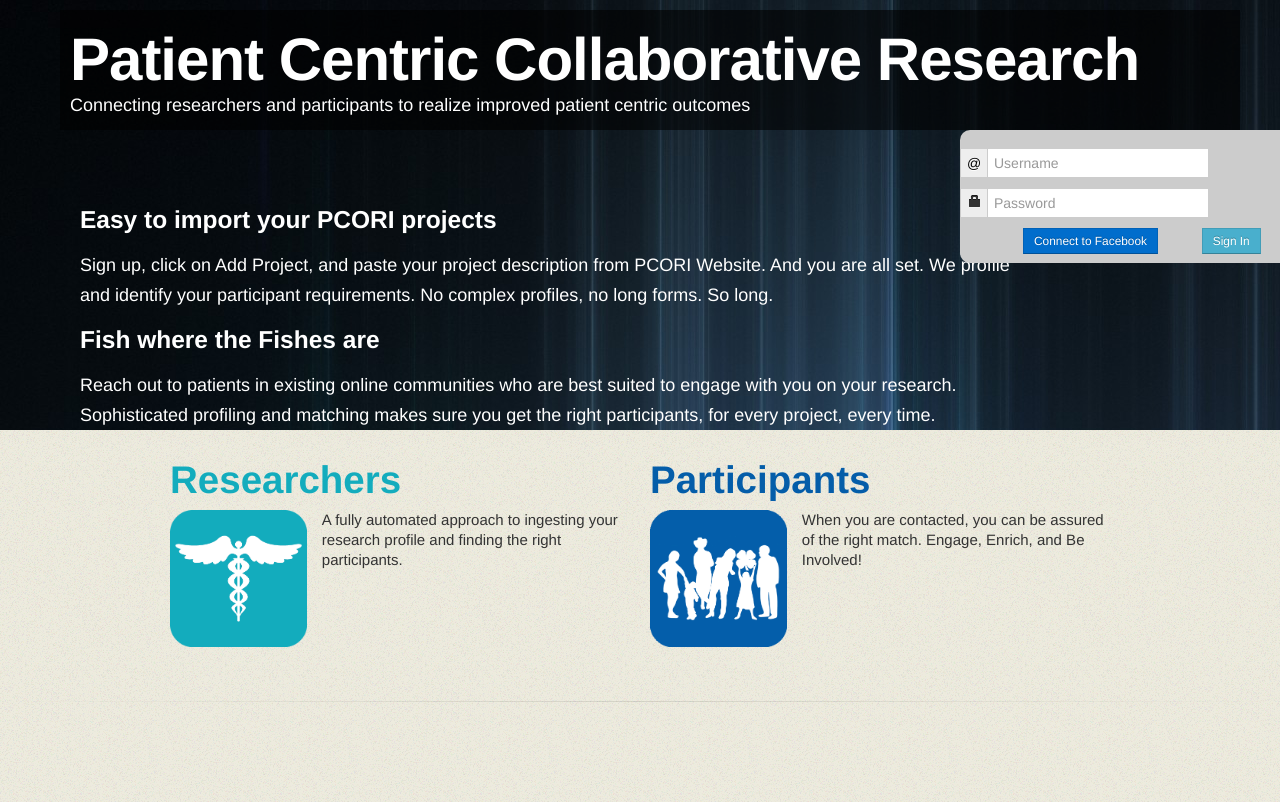
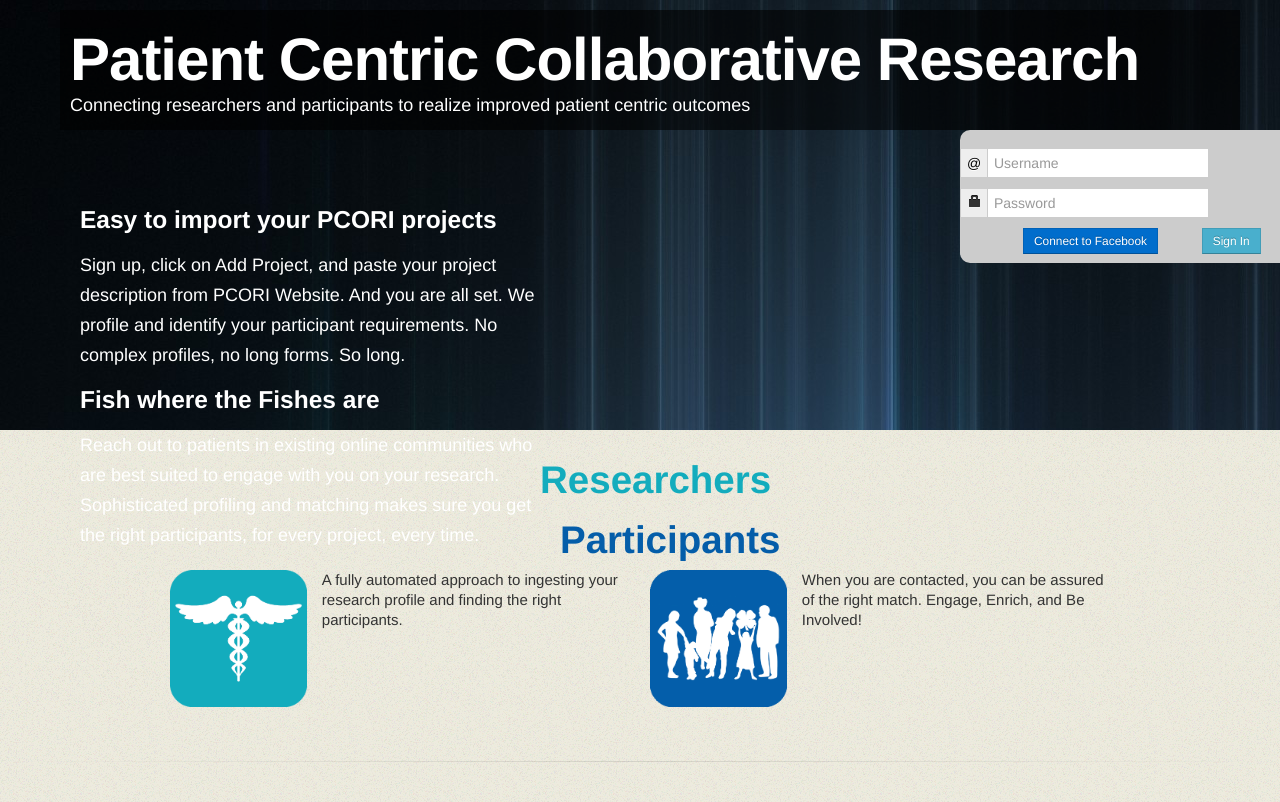
Before and after one commit to namelessnerd/pccr, a Django app: template pc2django/pc2django/templates/pccrportal/index.html in a window 1280 px wide; the page is wider, and only the part inside the window is pictured. Shown: the top 802 px of that part. Run offline with Django 3.2, Linux system fonts and the light colour scheme; the template is opened without the code that fills it, so the values that code supplies are empty; some libraries are stand-ins or nearby versions.

Commit message:
fixed research landing page

```diff
--- a/pc2django/pc2django/templates/pccrportal/index.html
+++ b/pc2django/pc2django/templates/pccrportal/index.html
@@ -13,7 +13,7 @@
         		<p> Connecting researchers and participants to realize improved patient
 						centric outcomes</p>
 			</div>
-			<div class="span12" style="color: white; margin-top: 60px;">
+			<div class="span6" style="color: white; margin-top: 60px;">
 				<h3> Easy to import your PCORI projects </h3>
 				Sign up, click on Add Project, and paste your project
 				description from PCORI Website. And you are all set.
```
